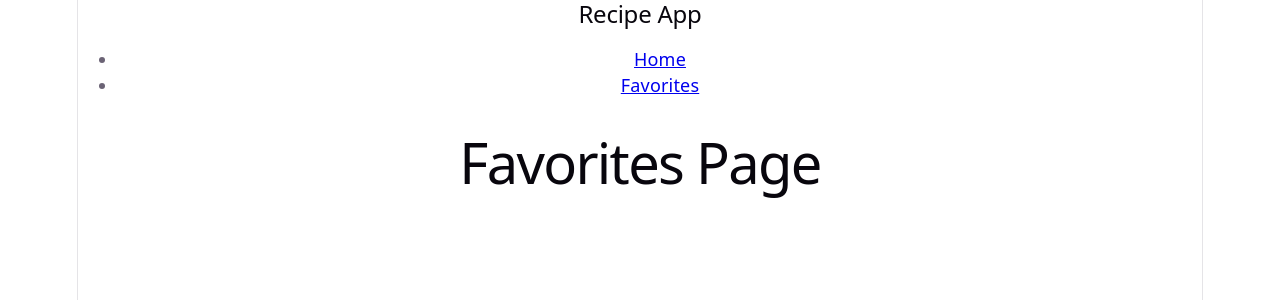
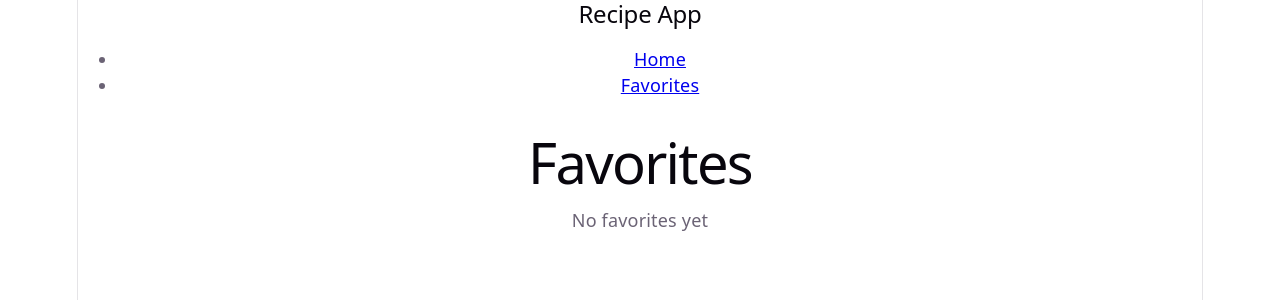
Before and after one commit to 1phillipt/SBA-10---Advanced-React, a React (Vite) app: page /favorites in a window 1280 px wide. Shown: the top 300 px of the page. Built offline with nearby package versions, Linux system fonts and the light colour scheme.

Commit message:
feat: implement Favorites page to display saved recipe IDs

```diff
--- a/src/pages/Favorites.tsx
+++ b/src/pages/Favorites.tsx
@@ -1,7 +1,23 @@
-function Favorites(){
+import { useFavorites } from "../context/FavoritesContext";
 
+function Favorites() {
+  const { favorites } = useFavorites();
 
-    return <h1>Favorites Page</h1>
+  return (
+    <div>
+      <h1>Favorites</h1>
+
+      {favorites.length === 0 ? (
+        <p>No favorites yet</p>
+      ) : (
+        <ul>
+          {favorites.map((id) => (
+            <li key={id}>{id}</li>
+          ))}
+        </ul>
+      )}
+    </div>
+  );
 }
 
 export default Favorites;
```
